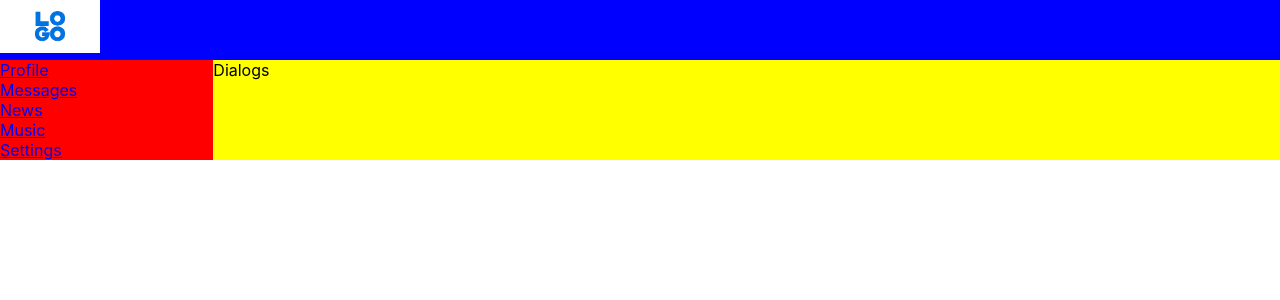
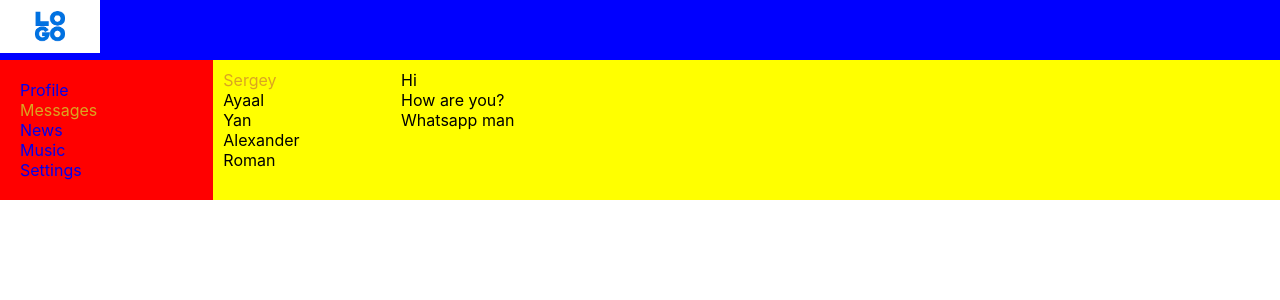
Before and after one commit to t4magotchi/react-test, a React (Create React App) app: page /dialogs in a window 1280 px wide. Shown: the top 300 px of the page. Built offline with nearby package versions, Linux system fonts and the light colour scheme.

Commit message:
dialog-style1

```diff
--- a/src/App.css
+++ b/src/App.css
@@ -1,3 +1,4 @@
+
 .app-wrapper {
     display: grid;
     margin: 0 auto;
--- a/src/components/Dialogs/Dialogs.jsx
+++ b/src/components/Dialogs/Dialogs.jsx
@@ -4,7 +4,24 @@ import classes from "./Dialogs.module.css"
 const Dialogs = (props) => {
     return (
         <div className={classes.dialogs}>
-            Dialogs
+            <div className={classes.dialogItems}>
+                <div className={classes.dialog + ' ' + classes.active}>Sergey</div>
+                <div className={classes.dialog}>Ayaal</div>
+                <div className={classes.dialog}>Yan</div>
+                <div className={classes.dialog}>Alexander</div>
+                <div className={classes.dialog}>Roman</div>
+            </div>
+            <div className={classes.messages}>
+                <div>
+                    Hi
+                </div>
+                <div>
+                    How are you?
+                </div>
+                <div>
+                    Whatsapp man
+                </div>
+            </div>
         </div>
     )
 }
--- a/src/components/Dialogs/Dialogs.module.css
+++ b/src/components/Dialogs/Dialogs.module.css
@@ -1 +1,19 @@
-.dialogs{}
+.dialogs {
+    display: grid;
+    grid-template-columns: 2fr 10fr;
+}
+
+.dialogItems {
+    padding: 10px;
+}
+
+.dialogItems .active {
+    color: goldenrod;
+}
+
+.messages {
+    padding: 10px;
+}
+
+.dialog {
+}
--- a/src/components/Navbar/Navbar.jsx
+++ b/src/components/Navbar/Navbar.jsx
@@ -1,23 +1,24 @@
 import React from "react";
 import classes from './Navbar.module.css';
+import {NavLink} from "react-router-dom";
 
 const Navbar = () => {
     return (
         <nav className={classes.nav}>
             <div className={classes.item}>
-                <a href='/profile'>Profile</a>
+                <NavLink to='/profile' activeClassName={classes.activeLink}>Profile</NavLink>
             </div>
             <div className={`${classes.item} ${classes.active}`}>
-                <a href='/dialogs'>Messages</a>
+                <NavLink to='/dialogs' activeClassName={classes.activeLink}>Messages</NavLink>
             </div>
             <div className={classes.item}>
-                <a href='/news'>News</a>
+                <NavLink to='/news' activeClassName={classes.activeLink}>News</NavLink>
             </div>
             <div className={classes.item}>
-                <a href='/music'>Music</a>
+                <NavLink to='/music' activeClassName={classes.activeLink}>Music</NavLink>
             </div>
             <div className={classes.item}>
-                <a href='/settings'>Settings</a>
+                <NavLink to='/settings' activeClassName={classes.activeLink}>Settings</NavLink>
             </div>
         </nav>
     );
--- a/src/components/Navbar/Navbar.module.css
+++ b/src/components/Navbar/Navbar.module.css
@@ -1,10 +1,17 @@
-.nav{
+.nav {
     grid-area: n;
     background-color: red;
+    padding: 20px;
 }
-.item{
-  color: white;
+
+.item {
+    color: white;
 }
-.item.active{
-  color: gold;
+
+.item a {
+    text-decoration: none;
 }
+
+.item a.activeLink {
+    color: goldenrod;
+}
```
